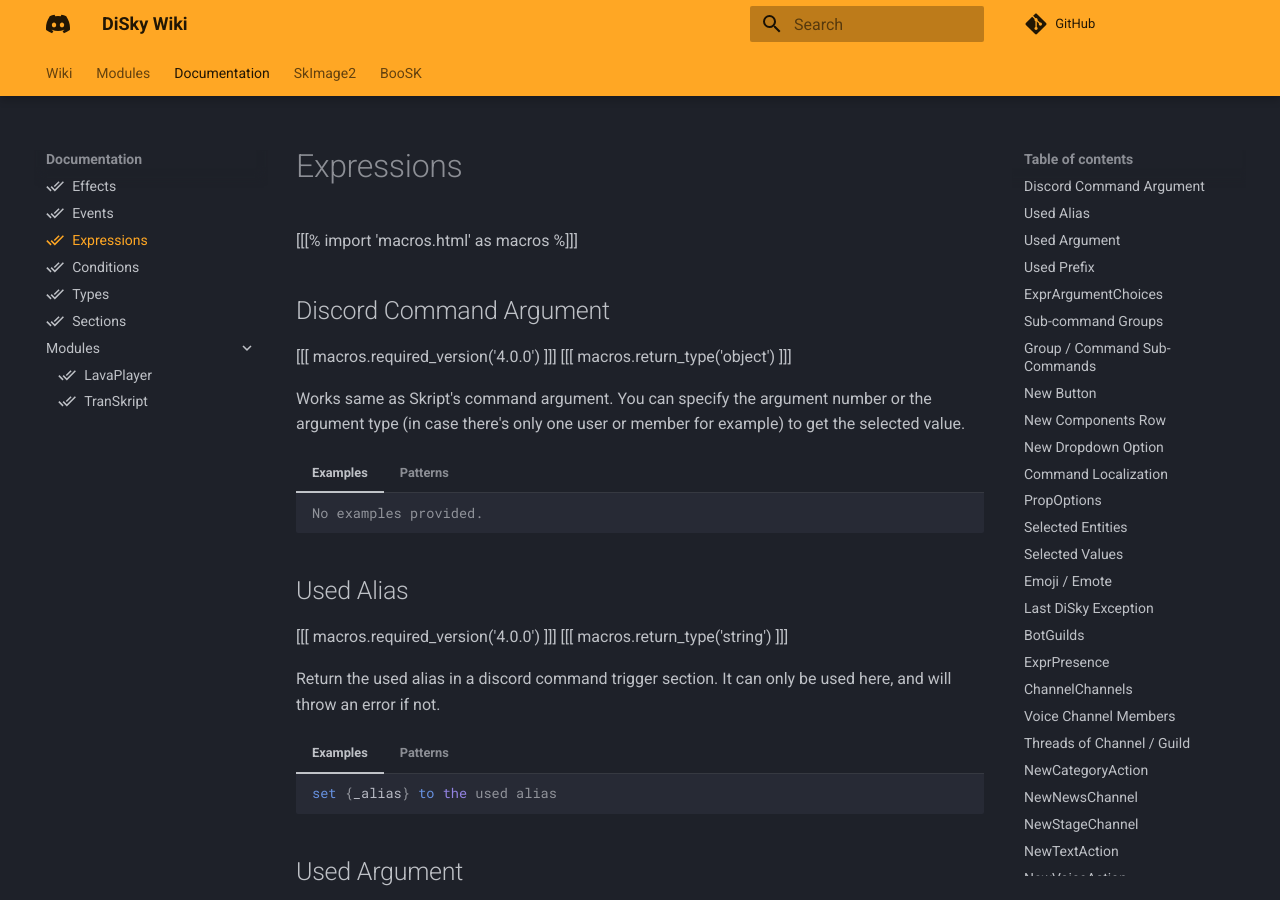
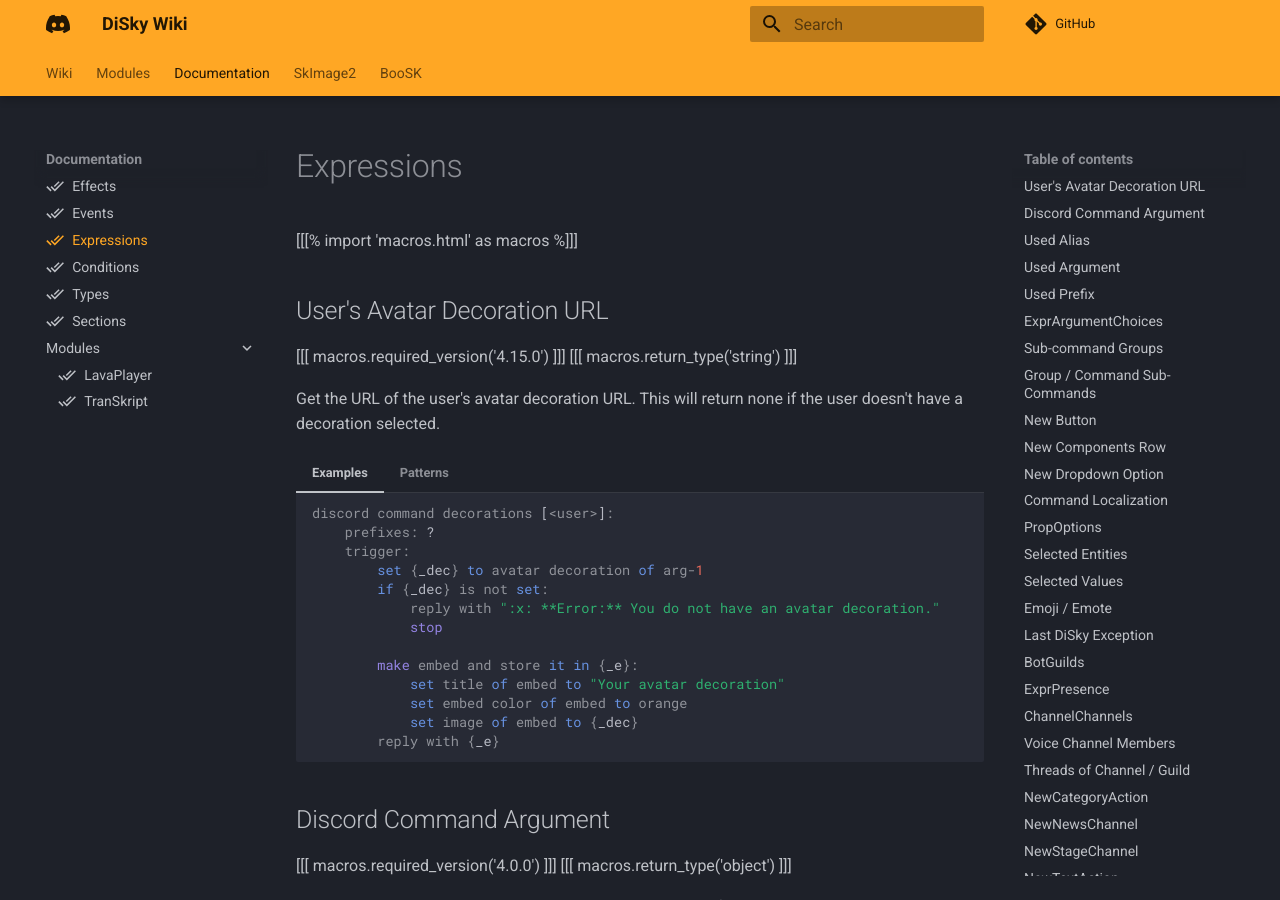
Before and after one commit to DiSkyOrg/Documentation, an MkDocs documentation site: the page built from docs/docs/expressions.md, in a window 1280 px wide and 900 px high. Built offline with MkDocs 1.6.1 and Material for MkDocs 9.7.7, drawn with Linux system fonts in a browser that asks for light colours; emoji names are drawn with the system emoji font; comment, search, counter and statistics services are not loaded.

Commit message:
added decoration avatar property

````diff
--- a/docs/docs/expressions.md
+++ b/docs/docs/expressions.md
@@ -7,6 +7,38 @@ icon: material/check-all
 # Expressions
 
 [[[% import 'macros.html' as macros %]]]
+
+## User's Avatar Decoration URL
+
+[[[ macros.required_version('4.15.0') ]]]
+[[[ macros.return_type('string') ]]]
+
+Get the URL of the user's avatar decoration URL. This will return none if the user doesn't have a decoration selected.
+
+=== "Examples"
+
+    ```applescript
+    discord command decorations [<user>]:
+        prefixes: ?
+        trigger:
+            set {_dec} to avatar decoration of arg-1
+            if {_dec} is not set:
+                reply with ":x: **Error:** You do not have an avatar decoration."
+                stop
+
+            make embed and store it in {_e}:
+                set title of embed to "Your avatar decoration"
+                set embed color of embed to orange
+                set image of embed to {_dec}
+            reply with {_e}
+    ```
+
+=== "Patterns"
+
+    ```applescript
+    [the] [user] (decoration[s] avatar|avatar decoration[s]) of %user%
+    %user%'[s] [user] (decoration[s] avatar|avatar decoration[s])
+    ```
 
 ## Discord Command Argument
 
````
